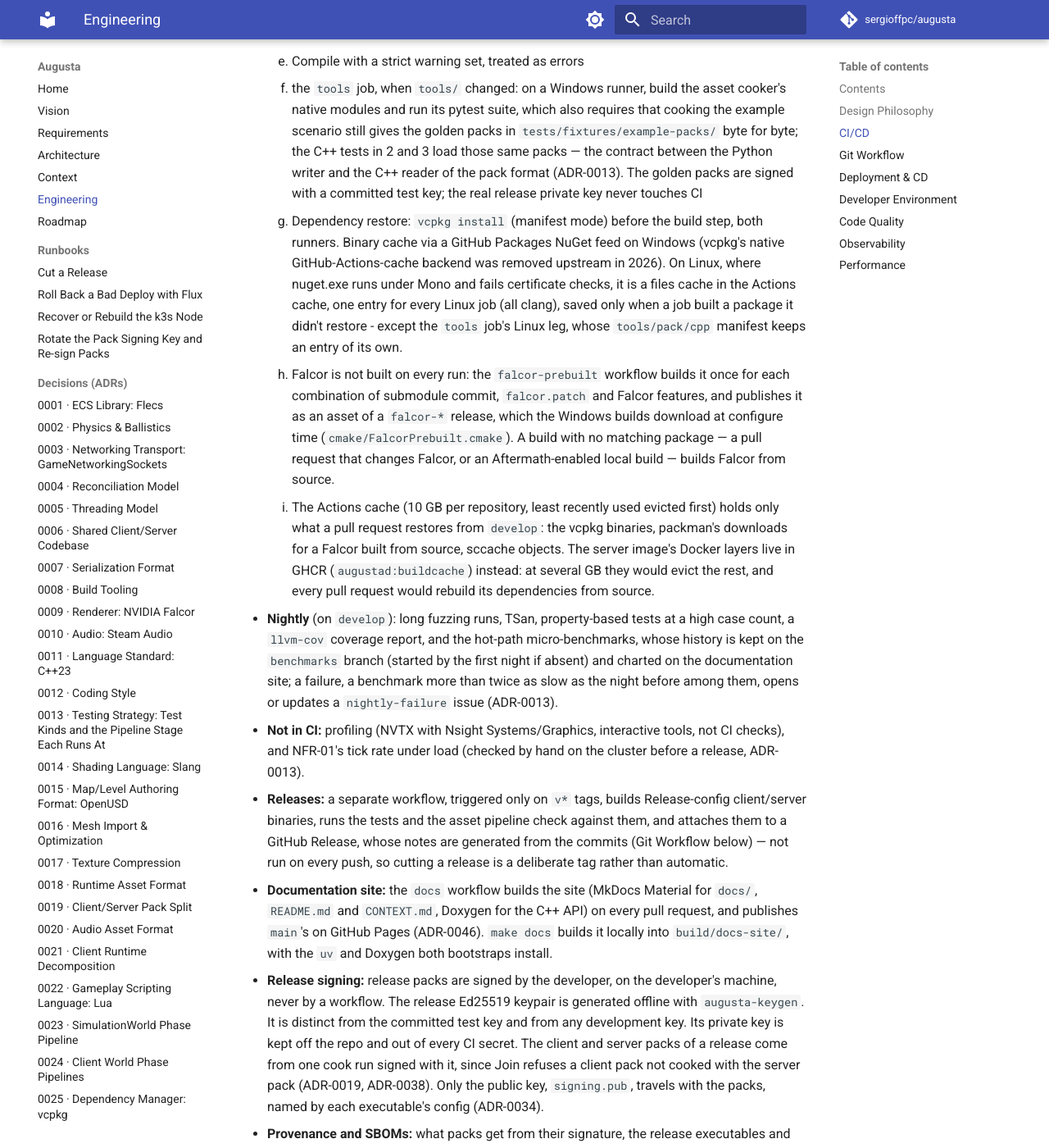
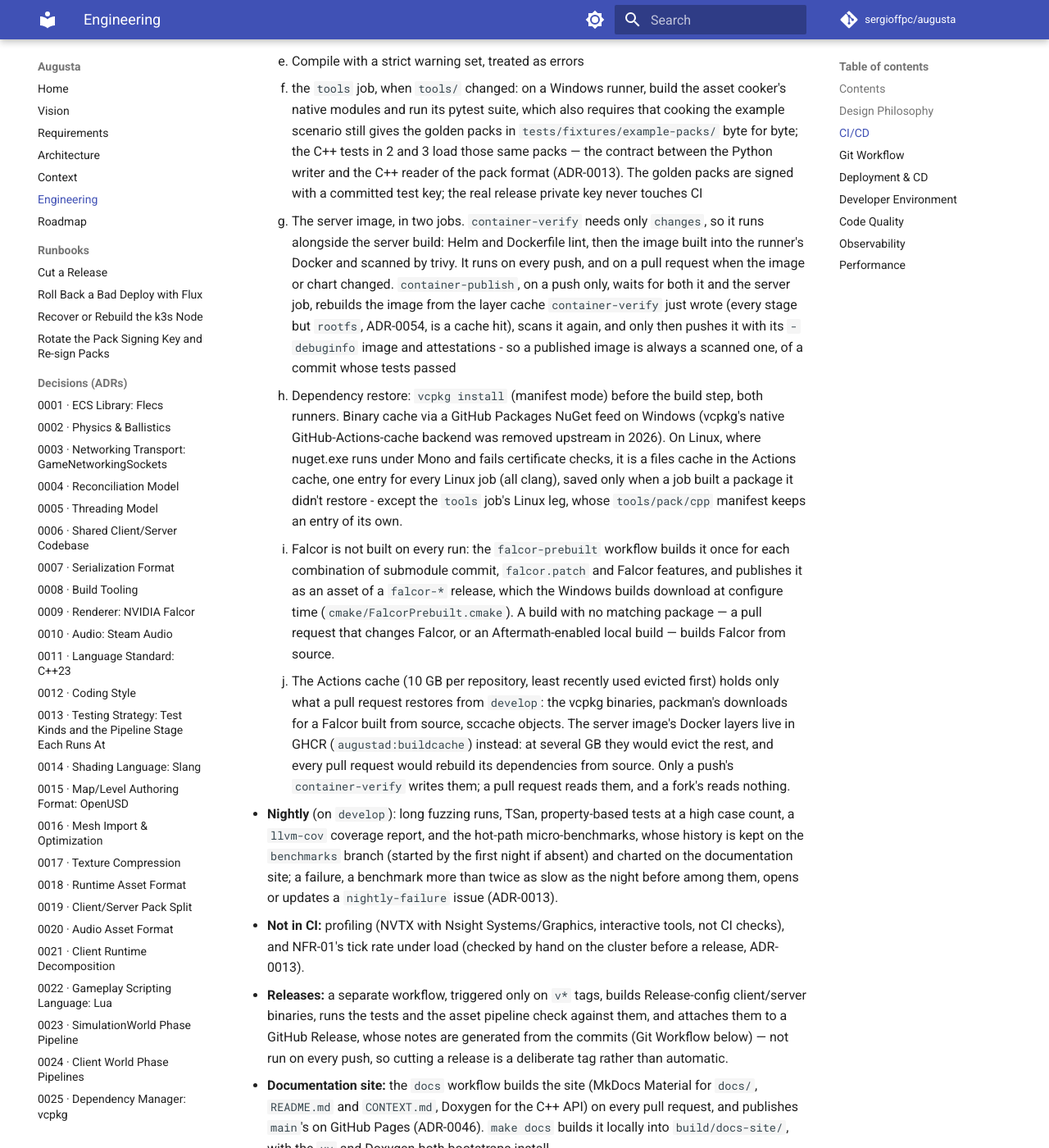
Before and after one commit to sergioffpc/augusta, an MkDocs documentation site: the page built from docs/ENGINEERING.md, in a window 1280 px wide and 1400 px high, scrolled down 2016 px. Shown: the whole window at 82% size. Built offline with MkDocs 1.6.1 and Material for MkDocs 9.7.7, drawn with Linux system fonts in a browser that asks for light colours; comment, search, counter and statistics services are not loaded.

Commit message:
ci(image): verify the image beside the server job, publish after both
The container job becomes container-verify, which needs only changes and
so builds and scans the image alongside the server job, and
container-publish, which on a push waits for both, rebuilds the image
from the layer cache container-verify just wrote, scans it again and
publishes it with its debug info and attestations. The build and scan
both jobs run is a composite action, build-server-image.

Closes #494

Co-Authored-By: Claude Opus 5.5 <noreply@anthropic.com>

```diff
--- a/docs/ENGINEERING.md
+++ b/docs/ENGINEERING.md
@@ -87,6 +87,16 @@ decisions already made in ARCHITECTURE.md:
        3 load those same packs — the contract between the Python writer and the
        C++ reader of the pack format (ADR-0013). The golden packs are signed
        with a committed test key; the real release private key never touches CI
+    7. The server image, in two jobs. `container-verify` needs only `changes`,
+       so it runs alongside the server build: Helm and Dockerfile lint, then the
+       image built into the runner's Docker and scanned by trivy. It runs on
+       every push, and on a pull request when the image or chart changed.
+       `container-publish`, on a push only, waits for both it and the server
+       job, rebuilds the image from the layer cache `container-verify` just
+       wrote (every stage but `rootfs`, ADR-0054, is a cache hit), scans it
+       again, and only then pushes it with its `-debuginfo` image and
+       attestations - so a published image is always a scanned one, of a commit
+       whose tests passed
     - Dependency restore: `vcpkg install` (manifest mode) before the build step,
       both runners. Binary cache via a GitHub Packages NuGet feed on Windows
       (vcpkg's native GitHub-Actions-cache backend was removed upstream in
@@ -106,7 +116,9 @@ decisions already made in ARCHITECTURE.md:
       binaries, packman's downloads for a Falcor built from source, sccache
       objects. The server image's Docker layers live in GHCR
       (`augustad:buildcache`) instead: at several GB they would evict the rest,
-      and every pull request would rebuild its dependencies from source.
+      and every pull request would rebuild its dependencies from source. Only a
+      push's `container-verify` writes them; a pull request reads them, and a
+      fork's reads nothing.
 
 - **Nightly** (on `develop`): long fuzzing runs, TSan, property-based tests at a
   high case count, a `llvm-cov` coverage report, and the hot-path
```
Also changed, not shown: docs/runbooks/flux-rollback.md (+7 -5 lines), 2 other files.
